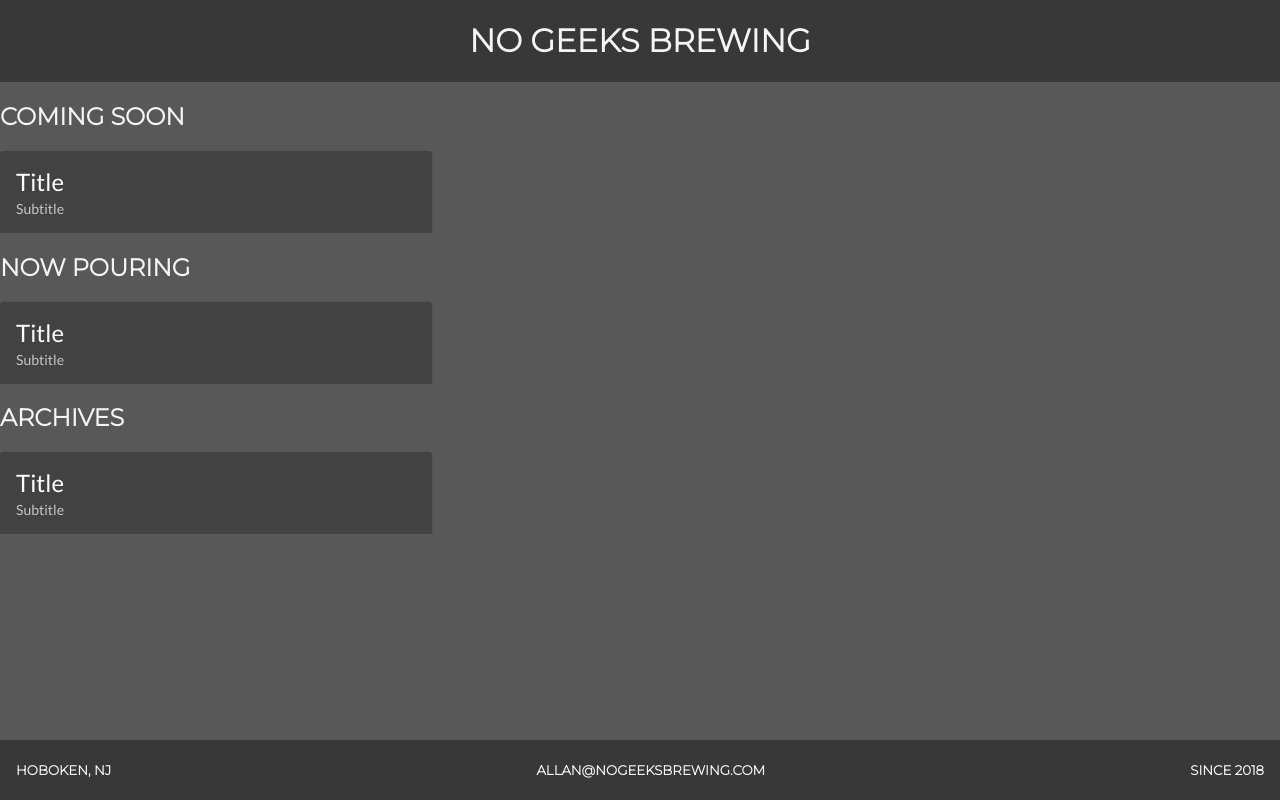
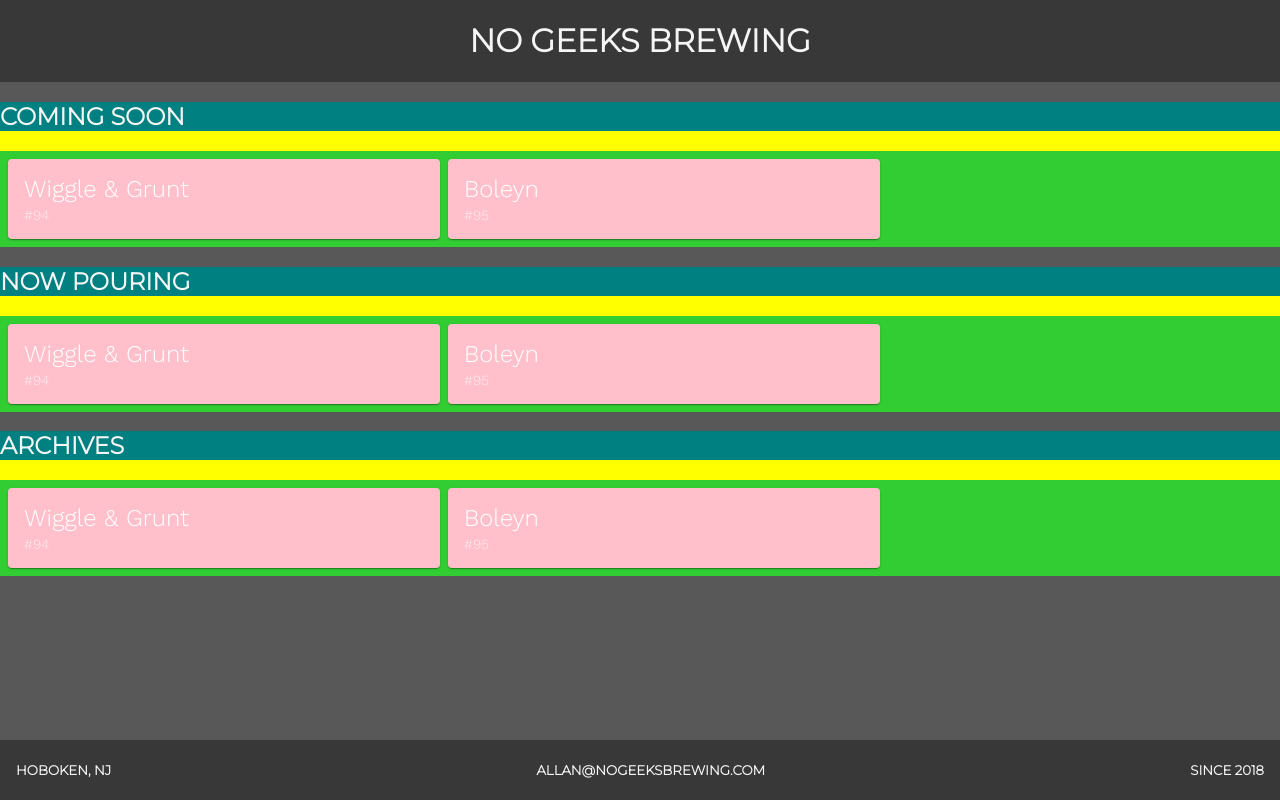
Before and after one commit to nogeeksbrewing/site-angular, an Angular app: page / in a window 1280 px wide. Built offline with nearby package versions, Linux system fonts and the light colour scheme.

Commit message:
#5 - Batch display component

```diff
--- a/angular.json
+++ b/angular.json
@@ -51,6 +51,7 @@
               "extractLicenses": true,
               "vendorChunk": false,
               "buildOptimizer": true,
+              "inlineStyleLanguage":"scss",
               "budgets": [
                 {
                   "type": "initial",
--- /dev/null
+++ b/src/app/batches.service.ts
@@ -0,0 +1,26 @@
+import { Injectable } from '@angular/core';
+import { Observable, of } from 'rxjs';
+
+import { Batch } from './objects';
+import { BATCHES } from './objects';
+
+@Injectable({
+  providedIn: 'root'
+})
+export class BatchesService {
+
+  constructor() { }
+
+  planned(): Observable<Batch []> {
+    return of(BATCHES);
+  }
+
+  completed(): Observable<Batch []> {
+    return of(BATCHES);
+  }
+
+  archived(): Observable<Batch []> {
+    return of(BATCHES);
+  }
+
+}
--- a/src/app/batches/batches.component.html
+++ /dev/null
@@ -1,5 +0,0 @@
-<h2>{{header}}</h2>
-<mat-card class="batch-card">
-    <mat-card-title>Title</mat-card-title>
-    <mat-card-subtitle>Subtitle</mat-card-subtitle>
-</mat-card>
--- a/src/app/batches/batches.component.scss
+++ /dev/null
@@ -1,3 +0,0 @@
-.batch-card {
-    max-width: 400px;
-}
--- a/src/app/batches/batches.component.ts
+++ b/src/app/batches/batches.component.ts
@@ -1,17 +1,57 @@
 import { Component, Input, OnInit } from '@angular/core';
+
+import { Batch } from '../objects';
 
 @Component({
   selector: 'app-batches',
-  templateUrl: './batches.component.html',
-  styleUrls: ['./batches.component.scss']
+  styles: [`
+  .batch-card {
+    background-color:pink;
+    width: 400px;
+    margin: 4px;
+  }
+
+  .batches-wrapper {
+    background-color: yellow;
+  }
+
+  .batches-header {
+    background-color: teal;
+  }
+
+  .batches-cards {
+    background-color: limegreen;
+    padding: 4px;
+    display: flex;
+    flex-direction: row;
+    flex-wrap: wrap;
+    align-content: space-around;
+  }
+  `],
+  template: `
+  <div class="batches-wrapper">
+    <div class="batches-header">
+      <h2>{{header}}</h2>
+    </div>
+    <div class="batches-cards">
+        <mat-card *ngFor='let batch of batches' class="batch-card">
+            <mat-card-title>{{batch.name}}</mat-card-title>
+            <mat-card-subtitle>{{batch.number}}</mat-card-subtitle>
+        </mat-card>
+    </div>
+  </div>
+  `
 })
 export class BatchesComponent implements OnInit {
 
   @Input() header = '';
 
+  @Input() batches: Batch[] = [];
+
   constructor() { }
 
   ngOnInit(): void {
+
   }
 
 }
--- a/src/app/brewery/brewery.component.html
+++ b/src/app/brewery/brewery.component.html
@@ -6,13 +6,19 @@
     </header>
     <main>
       <section>
-        <app-batches [header]="brewery.futureBatches"></app-batches>
+        <div *ngIf="(planned | async) as batches">
+          <app-batches [header]="brewery.futureBatches" [batches]="batches"></app-batches>
+        </div>
       </section>
       <section>
-        <app-batches [header]="brewery.presentBatches"></app-batches>
+        <div *ngIf="(completed | async) as batches">
+          <app-batches [header]="brewery.presentBatches" [batches]="batches"></app-batches>
+        </div>
       </section>
       <section>
-        <app-batches [header]="brewery.pastBatches"></app-batches>
+        <div *ngIf="(archived | async) as batches">
+          <app-batches [header]="brewery.pastBatches" [batches]="batches"></app-batches>
+        </div>
       </section>
     </main>
     <footer>
--- a/src/app/brewery/brewery.component.ts
+++ b/src/app/brewery/brewery.component.ts
@@ -1,5 +1,8 @@
 import { Component, OnInit } from '@angular/core';
+import { Observable } from 'rxjs';
+import { BatchesService } from '../batches.service';
 import { Brewery } from '../brewery';
+import { Batch } from '../objects';
 
 @Component({
   selector: 'app-brewery',
@@ -18,9 +21,18 @@ export class BreweryComponent implements OnInit {
     futureBatches: 'Coming Soon'
   };
 
-  constructor() { }
+  planned: Observable<Batch[]>;
+  completed: Observable<Batch[]>;
+  archived: Observable<Batch[]>;
+
+  constructor(private batchesService: BatchesService) {
+    this.planned = batchesService.planned();
+    this.completed = batchesService.completed();
+    this.archived = batchesService.archived();
+  }
 
   ngOnInit(): void {
+
   }
 
 }
--- /dev/null
+++ b/src/app/objects.ts
@@ -0,0 +1,6 @@
+export interface Batch {
+    name: string;
+    number: string;
+}
+
+export const BATCHES: Batch[] = [{name: 'Wiggle & Grunt', number: '#94'}, {name: 'Boleyn', number: '#95'}];
--- a/src/styles.scss
+++ b/src/styles.scss
@@ -3,12 +3,13 @@
 @use '@angular/material' as mat;
 
 $my-custom-typography: mat.define-typography-config(
-  $font-family: 'Lato'
+   $font-family: 'Work Sans'
 );
 
 @include mat.core($my-custom-typography);
 
-@import url('https://fonts.googleapis.com/css?family=Lato:400,700|Montserrat:300');
+// <link href="https://fonts.googleapis.com/css?family=Montserrat:900|Work+Sans:300" rel="stylesheet">
+@import url('https://fonts.googleapis.com/css?family=Work+Sans:300,700|Montserrat:300');
 
 html, body {
     height: 100%;
@@ -16,7 +17,7 @@ html, body {
 }
 
 body {
-    font-family: 'Lato', sans-serif;
+    font-family: 'Work Sans', sans-serif;
     font-weight: 300;
     color: #F5F5F5;
 }
```
Also changed, not shown: 1 other file (tests, documents, lock files or other folders).
